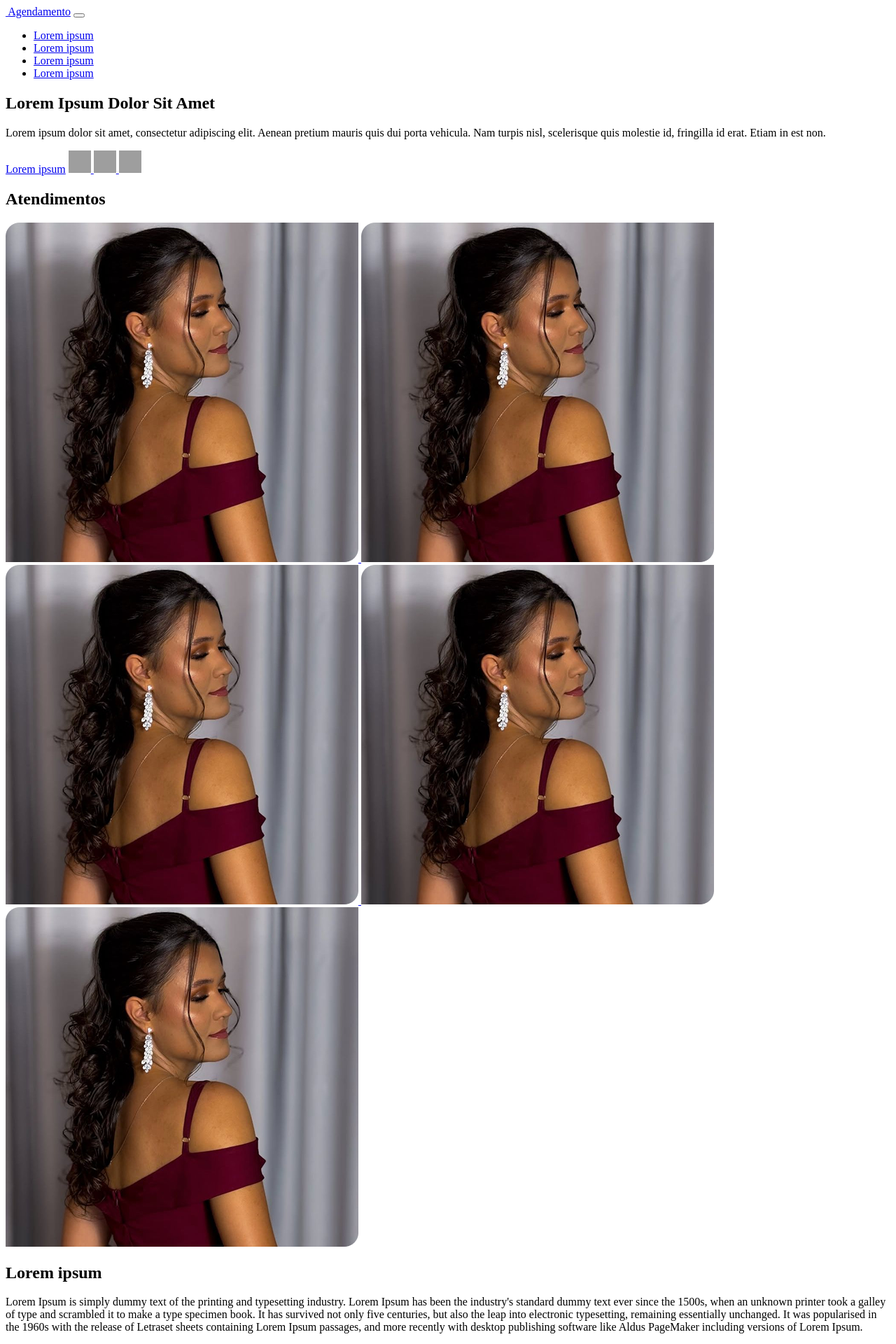
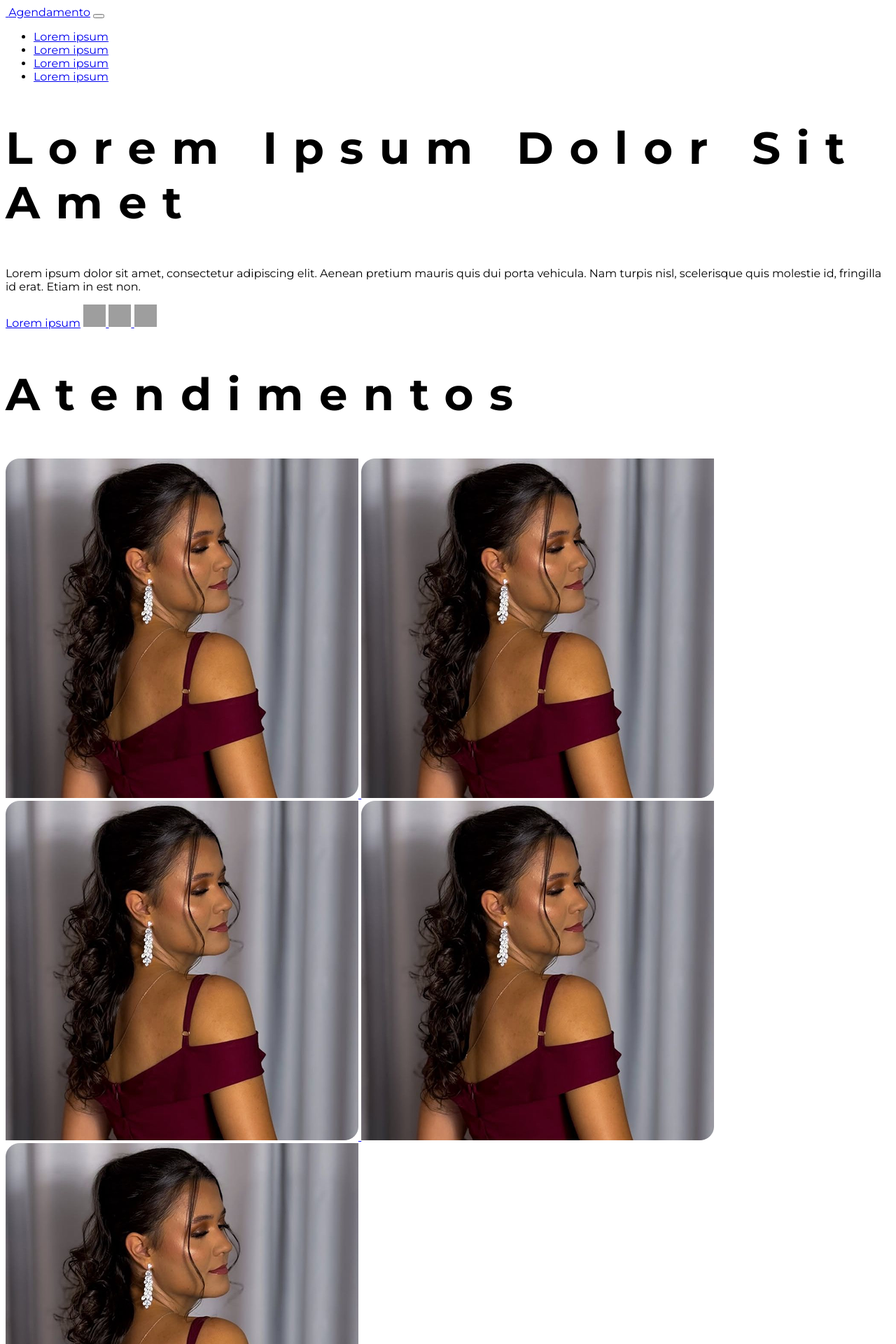
Before and after one commit to projeto-extensionista/eveliny-jhovana-beauty, a PHP site: page / in a window 1280 px wide. Shown: the top 1920 px of the page at 70% size. Run offline with PHP 8.4, Linux system fonts and the light colour scheme; grey boxes are pictures that could not be loaded.

Commit message:
CSS fontes e formatando h1

```diff
--- a/assets/css/style.css
+++ b/assets/css/style.css
@@ -1 +1,10 @@
 @import url("https://fonts.googleapis.com/css2?family=Montserrat:ital,wght@0,100..900;1,100..900&family=Rubik:ital,wght@0,300..900;1,300..900&display=swap");
+
+body {
+    font-family: "Montserrat";
+}
+
+h1 {
+    font-size: 4rem;
+    letter-spacing: 1.4rem;
+}
```
